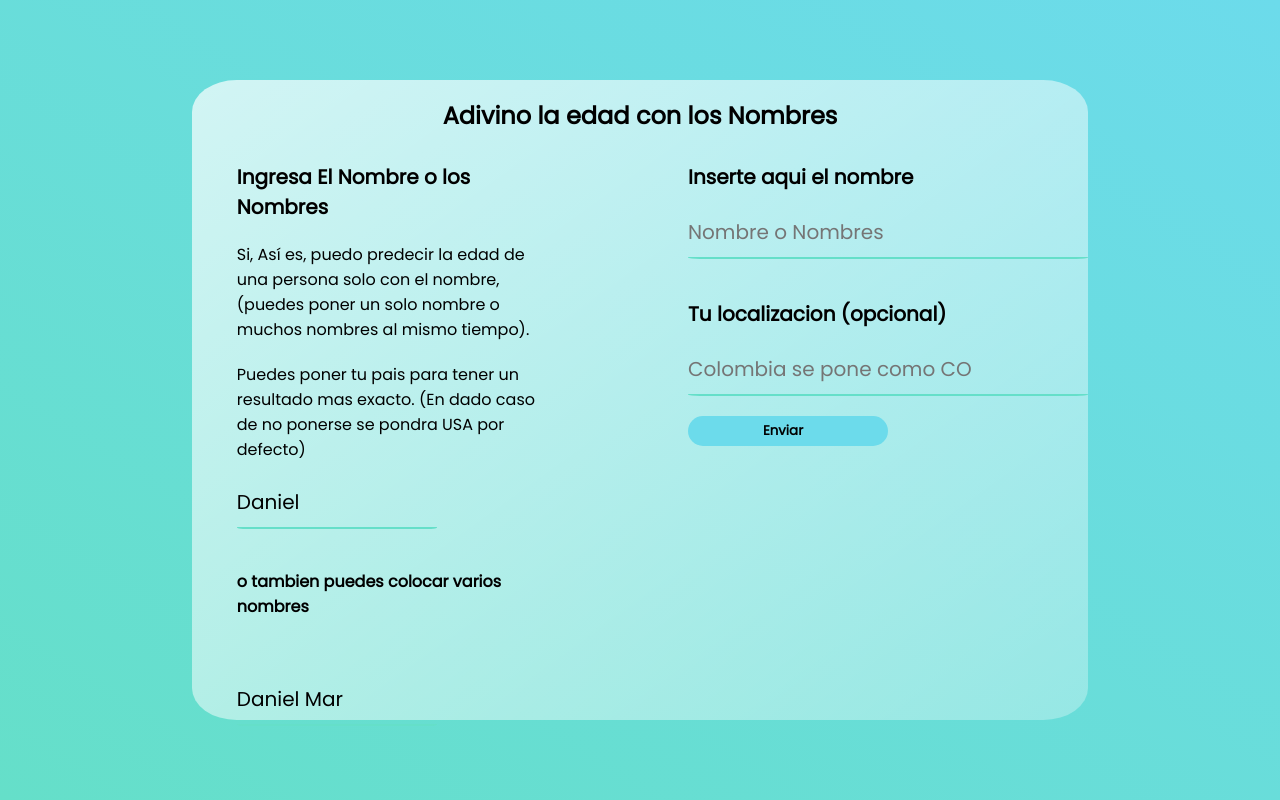
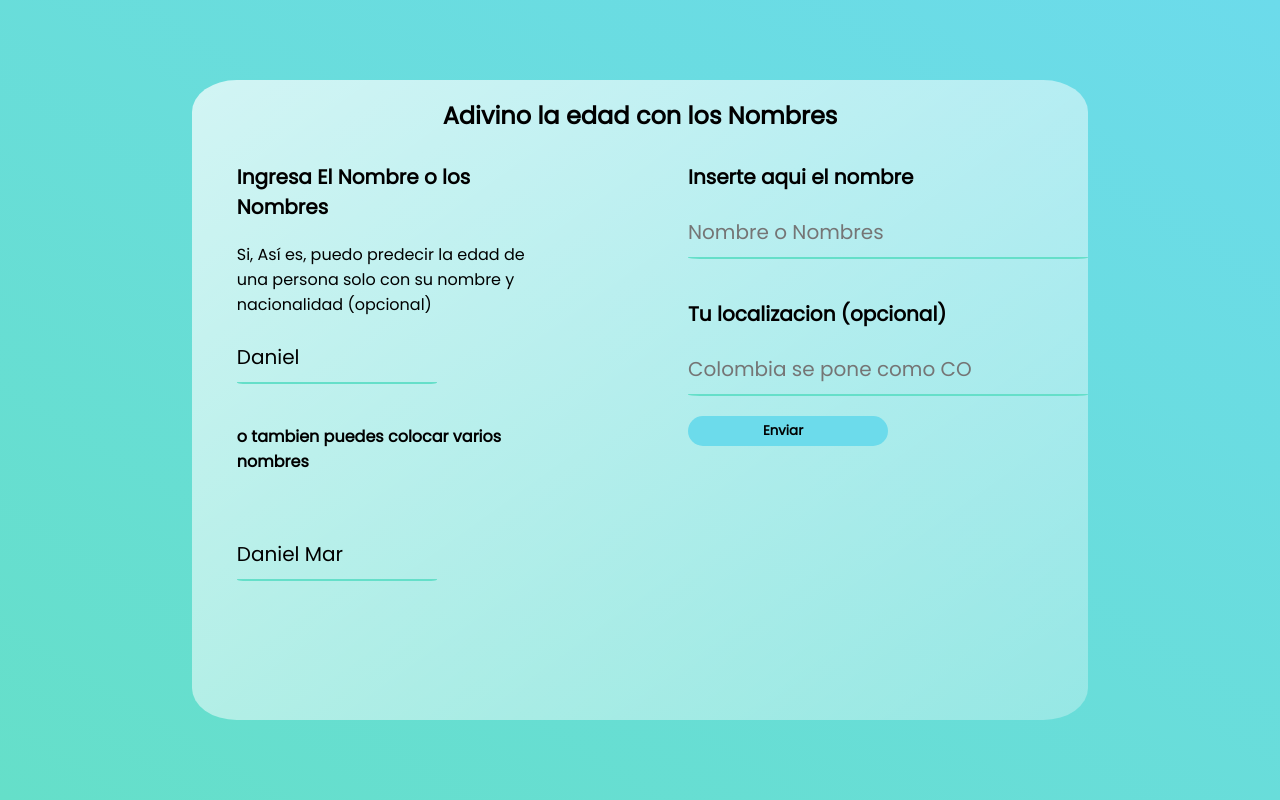
Before and after one commit to DannygonGE/Prueba-Frontend, a website: page Ejercicio-2/index.html in a window 1280 px wide. Drawn offline with nearby package versions, Linux system fonts and the light colour scheme.

Commit message:
Responsive-2

```diff
--- a/Ejercicio-2/assets/css/styles.css
+++ b/Ejercicio-2/assets/css/styles.css
@@ -248,6 +248,7 @@ RESULTADOS
     }
 }
 
+
 @media screen and (max-width:900px) {
     .ad h1 {
         margin-top: 30px;
--- a/Ejercicio-2/index.html
+++ b/Ejercicio-2/index.html
@@ -29,20 +29,17 @@
             <div class="nombre">
                 <h1>Ingresa El Nombre o los Nombres</h1>
                 <p>
-                Si, Así es, puedo predecir la edad de una persona solo con el nombre, (puedes poner un solo nombre o muchos nombres al mismo tiempo).
-                </p>
-
-                <p>
-                Puedes poner tu pais para tener un resultado mas exacto.
-                (En dado caso de no ponerse se pondra USA por defecto)
+                Si, Así es, puedo predecir la edad de una persona solo con su nombre y nacionalidad (opcional)
                 </p>
     <!-- maquina de escribir efecto-->
+                <div class="typescript">
                     <h1 class="Ejemplo">Ejemplo:</h1>
                         <input class="example typed" type="text" name="" id="">
                     <h4 class="h4">o tambien puedes colocar varios nombres</h4>
                         <input class="example typed2" type="text" name="" id="">
                         <br>
                     <img class="img" src="./assets/img/cookie-svgrepo-com.svg" alt="img">
+                </div>
             </div>
 <!-- lado derecho -->
         <div class="resultado" id="resultado">
```
Lines whose indentation alone changed are shown as unchanged.
